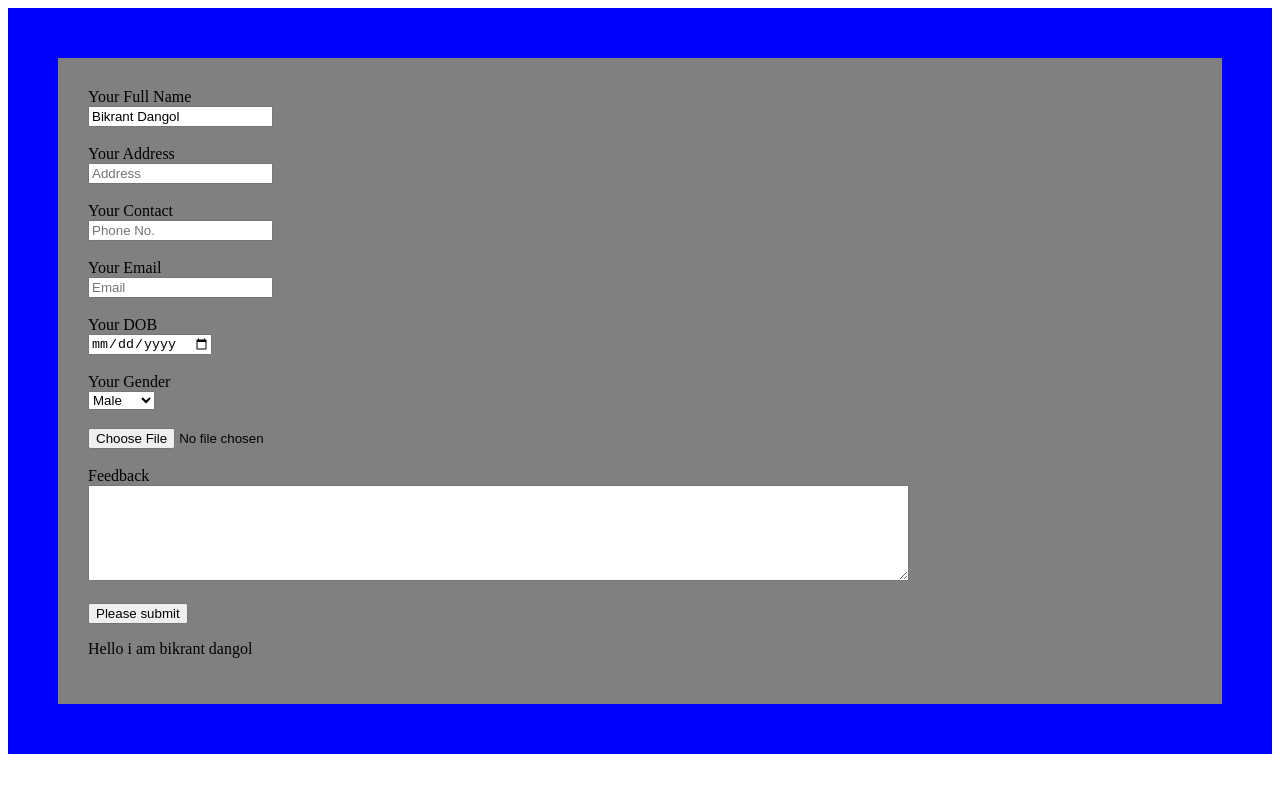
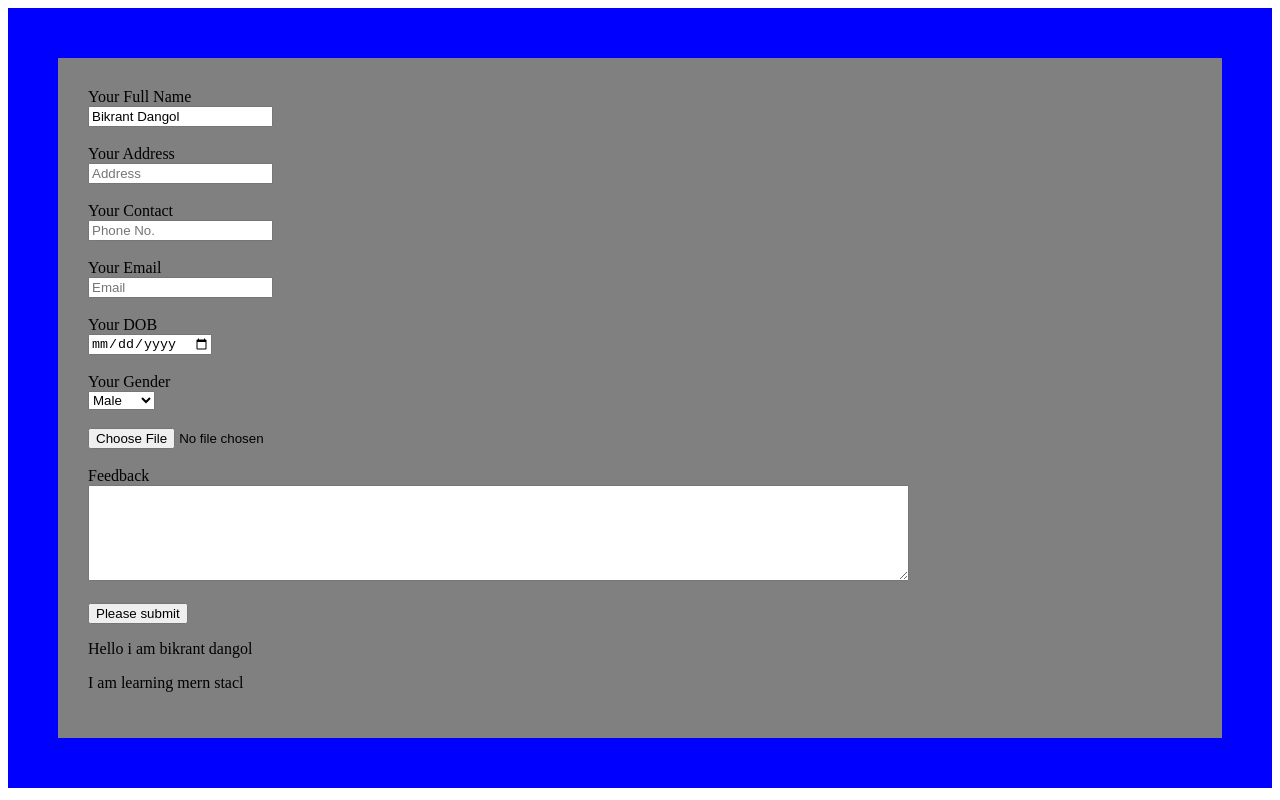
Before and after one commit to bikrantdangol/mern, a plain HTML site: page CSS/index.html in a window 1280 px wide. Drawn offline with Linux system fonts and the light colour scheme.

Commit message:
first commit

```diff
--- a/CSS/index.html
+++ b/CSS/index.html
@@ -46,6 +46,7 @@
 
         <button type="submit">Please submit</button>
         <p>Hello i am bikrant dangol</p>
+        <p>I am learning mern stacl</p>
   </form>
 </div>
 </body>
```
